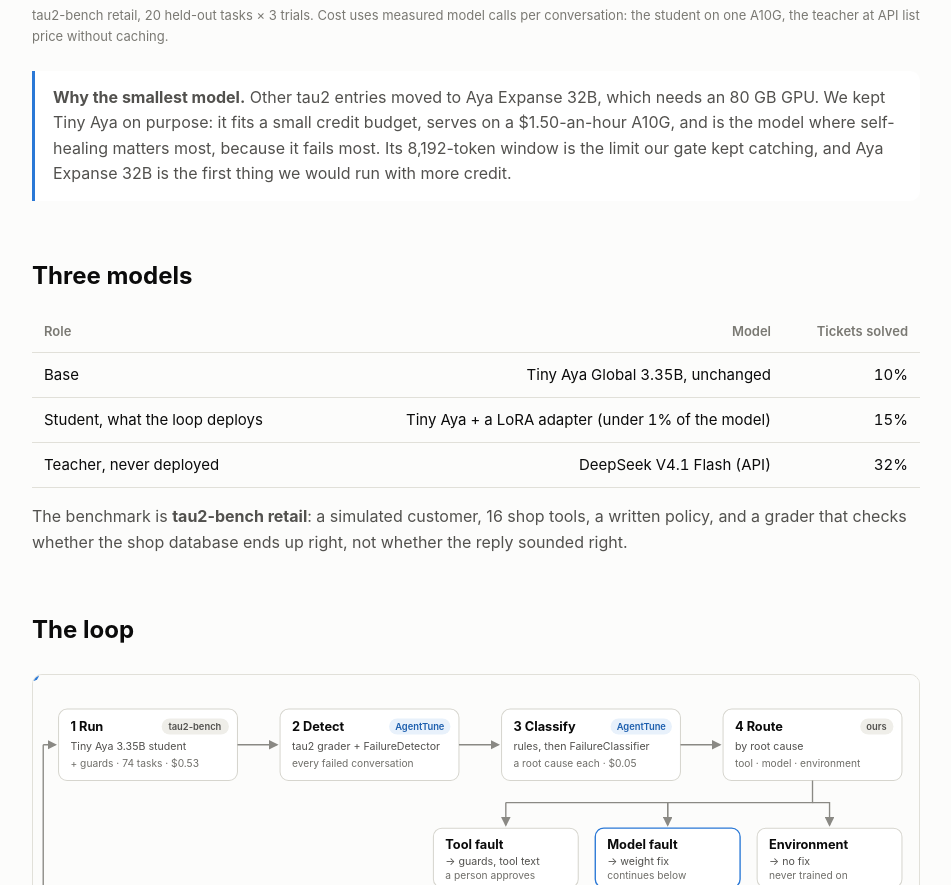
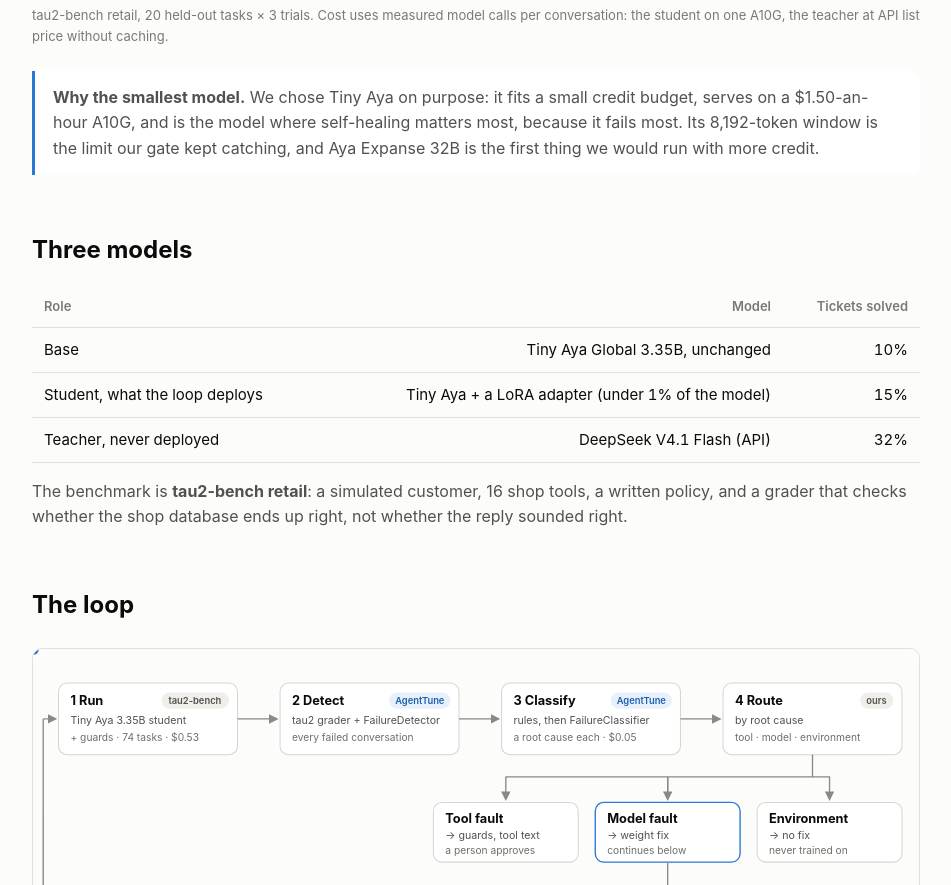
Before and after one commit to tejasnafde/Shipwright, a plain HTML site: page docs/space/index.html in a window 1280 px wide. Shown: the part 967-1852 px from the top of the page, without its empty margins (164-1115 px from the left). Drawn offline with Linux system fonts and the light colour scheme; files whose address does not match are found by name.

Commit message:
Drop references to other entries

```diff
--- a/docs/space/index.html
+++ b/docs/space/index.html
@@ -89,7 +89,7 @@ footer { margin-top: 64px; padding-top: 20px; border-top: 1px solid var(--line);
     <figcaption>tau2-bench retail, 20 held-out tasks × 3 trials. Cost uses measured model calls per conversation: the student on one A10G, the teacher at API list price without caching.</figcaption>
   </figure>
 
-  <div class="callout"><p><b>Why the smallest model.</b> Other tau2 entries moved to Aya Expanse 32B, which needs an 80 GB GPU. We kept Tiny Aya on purpose: it fits a small credit budget, serves on a $1.50-an-hour A10G, and is the model where self-healing matters most, because it fails most. Its 8,192-token window is the limit our gate kept catching, and Aya Expanse 32B is the first thing we would run with more credit.</p></div>
+  <div class="callout"><p><b>Why the smallest model.</b> We chose Tiny Aya on purpose: it fits a small credit budget, serves on a $1.50-an-hour A10G, and is the model where self-healing matters most, because it fails most. Its 8,192-token window is the limit our gate kept catching, and Aya Expanse 32B is the first thing we would run with more credit.</p></div>
 
   <h2>Three models</h2>
   <div class="table-wrap"><table>
```
Also changed, not shown: 1 other file.
